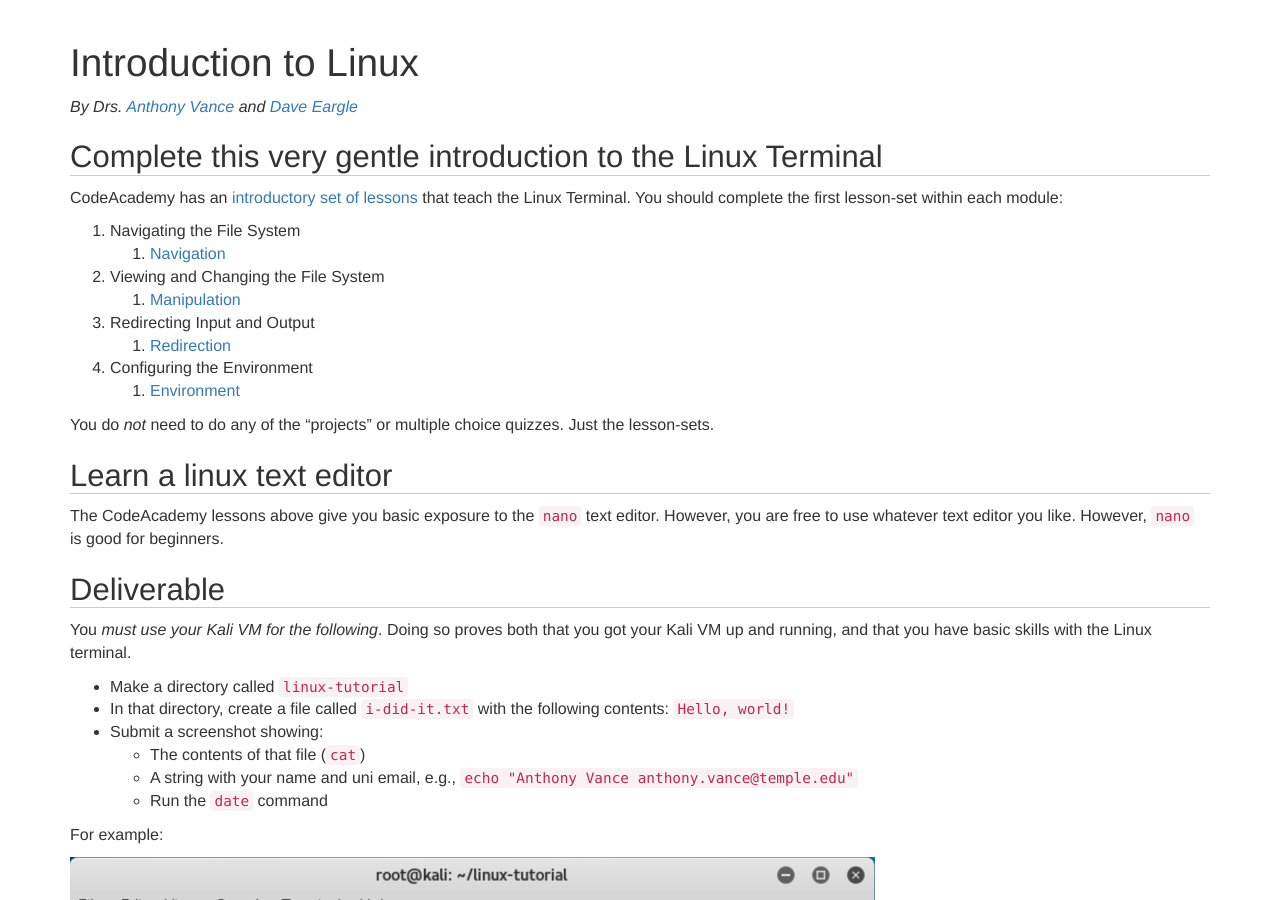
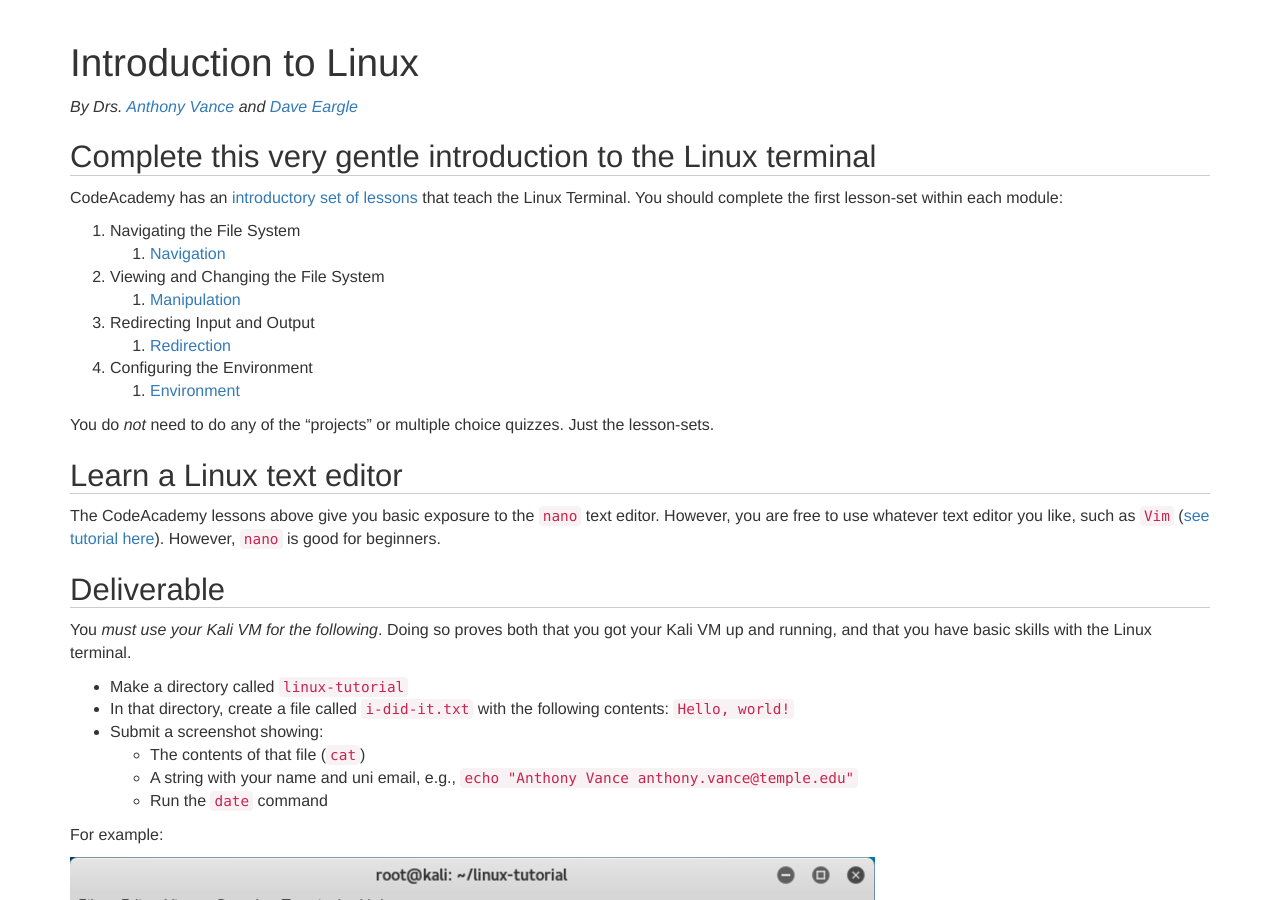
Before and after one commit to security-assignments/security-assignments.github.io, a Jekyll site: the page built from intro-to-linux.md, in a window 1280 px wide and 900 px high. Built offline with Jekyll 4.4.1, drawn with Linux system fonts in a browser that asks for light colours.

Commit message:
Update labs page

```diff
--- a/intro-to-linux.md
+++ b/intro-to-linux.md
@@ -3,7 +3,7 @@ layout: assignment
 title: Introduction to Linux
 ---
 
-# Complete this very gentle introduction to the Linux Terminal
+# Complete this very gentle introduction to the Linux terminal
 
 CodeAcademy has an [introductory set of lessons](https://www.codecademy.com/learn/learn-the-command-line) that teach the Linux Terminal.
 You should complete the first lesson-set within each module:
@@ -22,9 +22,9 @@ You do _not_ need to do any of the "projects" or multiple choice quizzes. Just t
 
 
 
-# Learn a linux text editor
+# Learn a Linux text editor
 
-The CodeAcademy lessons above give you basic exposure to the `nano` text editor. However, you are free to use whatever text editor you like. However, `nano` is good for beginners.
+The CodeAcademy lessons above give you basic exposure to the `nano` text editor. However, you are free to use whatever text editor you like, such as `Vim` ([see tutorial here](https://danielmiessler.com/study/vim/)). However, `nano` is good for beginners.
 
 
 
```
Also changed, not shown: labs/index.md (+2 -2 lines).
